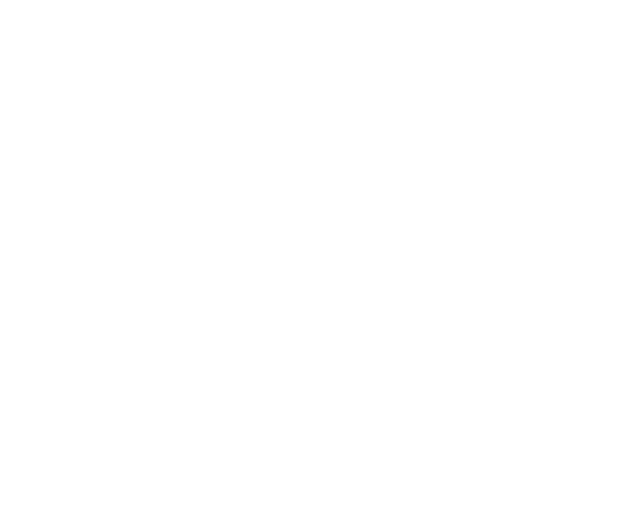
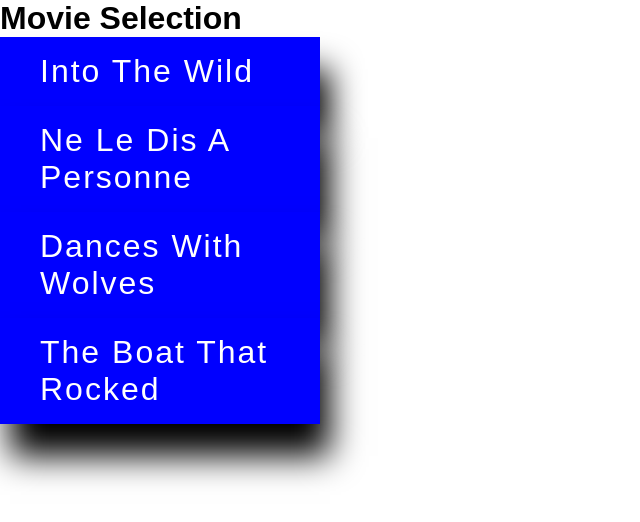
Before and after one commit to kevSchmidt/movie-selection, a website: page src/index.html in a window 1280 px wide. Shown: the whole page, without its empty margins (0-640 px from the left). Drawn offline with nearby package versions, Linux system fonts and the light colour scheme; files that its build step writes are made by us from their sources.

Commit message:
please kill me

```diff
--- a/src/index.html
+++ b/src/index.html
@@ -7,6 +7,13 @@
     <link rel="stylesheet" href="./styles/style.css" />
   </head>
   <body>
-    <script src="./scripts/index.js"></script>
+    <h1>Movie Selection</h1>
+    <main>
+      <section>
+        <ul id="movieList"></ul>
+        <div id="movieDescription"></div>
+      </section>
+    </main>
+    <script type="module" src="./scripts/index.js"></script>
   </body>
 </html>
--- /dev/null
+++ b/src/scripts/data.js
@@ -0,0 +1,33 @@
+const movies = [
+  {
+    id: 1,
+    title: "Into The Wild",
+    image:
+      "https://images-na.ssl-images-amazon.com/images/I/51sBtBUltwL._SY445_.jpg",
+    description: "",
+  },
+  {
+    id: 2,
+    title: "Ne Le Dis A Personne",
+    image:
+      "https://images-na.ssl-images-amazon.com/images/I/51iVTqHDQDL._AC_SY445_.jpg",
+    description: "",
+  },
+  {
+    id: 3,
+    title: "Dances With Wolves",
+    image:
+      "https://images-na.ssl-images-amazon.com/images/I/A1MmCKF4UGL._SL1500_.jpg",
+    description: "",
+  },
+  {
+    id: 4,
+    title: "The Boat That Rocked",
+    image:
+      "https://upload.wikimedia.org/wikipedia/en/e/e3/The_boat_that_rocked_poster.jpg",
+    description: "",
+  },
+];
+
+let data = JSON.stringify(movies);
+export { data };
--- a/src/scripts/index.js
+++ b/src/scripts/index.js
@@ -0,0 +1,33 @@
+import { data } from "./data.js";
+let parsedData = JSON.parse(data);
+console.log(parsedData);
+
+parsedData.forEach((obj) => {
+  let { id, title } = obj;
+  let list = document.querySelector("#movieList");
+  let movieList = `<li id = ${id}>${title}</li>`;
+  list.innerHTML += movieList;
+});
+
+function display() {
+  let movie = parsedData.find((movie) => movie.id == this.id);
+  let { title, image, description } = movie;
+  display.innerHTML = `
+  <h2 id = "movieHeader">${title}</h2>
+  <img id = "movieImg" src="${image}" alt=${title} />
+  <p id = "movieInfo">${description}</p>
+  `;
+}
+
+// listItems.forEach((item) => {
+//   item.addEventListener("mouseover", () => {
+//     item.style.backgroundColor = "darkblue";
+//   });
+//   item.addEventListener("mouseleave", () => {
+//     item.style.backgroundColor = "blue";
+//   });
+//   item.addEventListener("click", () => {
+//     item.style.backgroundColor = "red";
+//     display();
+//   });
+// });
--- a/src/scss/base/_base.scss
+++ b/src/scss/base/_base.scss
@@ -3,3 +3,7 @@
   padding: 0;
   box-sizing: border-box;
 }
+
+:root {
+  font-family: arial;
+}
--- a/src/scss/pages/_home.scss
+++ b/src/scss/pages/_home.scss
@@ -0,0 +1,17 @@
+.container {
+  background: url(../images/cinema.jpg) center;
+  background-size: cover;
+  height: 100vh;
+}
+
+li {
+  width: 25vw;
+  padding: 1rem 2.5rem;
+  font-size: 2rem;
+  letter-spacing: 2px;
+  list-style: none;
+  cursor: pointer;
+  color: white;
+  background-color: blue;
+  box-shadow: 0.6rem 2rem 2rem black;
+}
```
Also changed, not shown: src/images/cinema.jpg (added).
